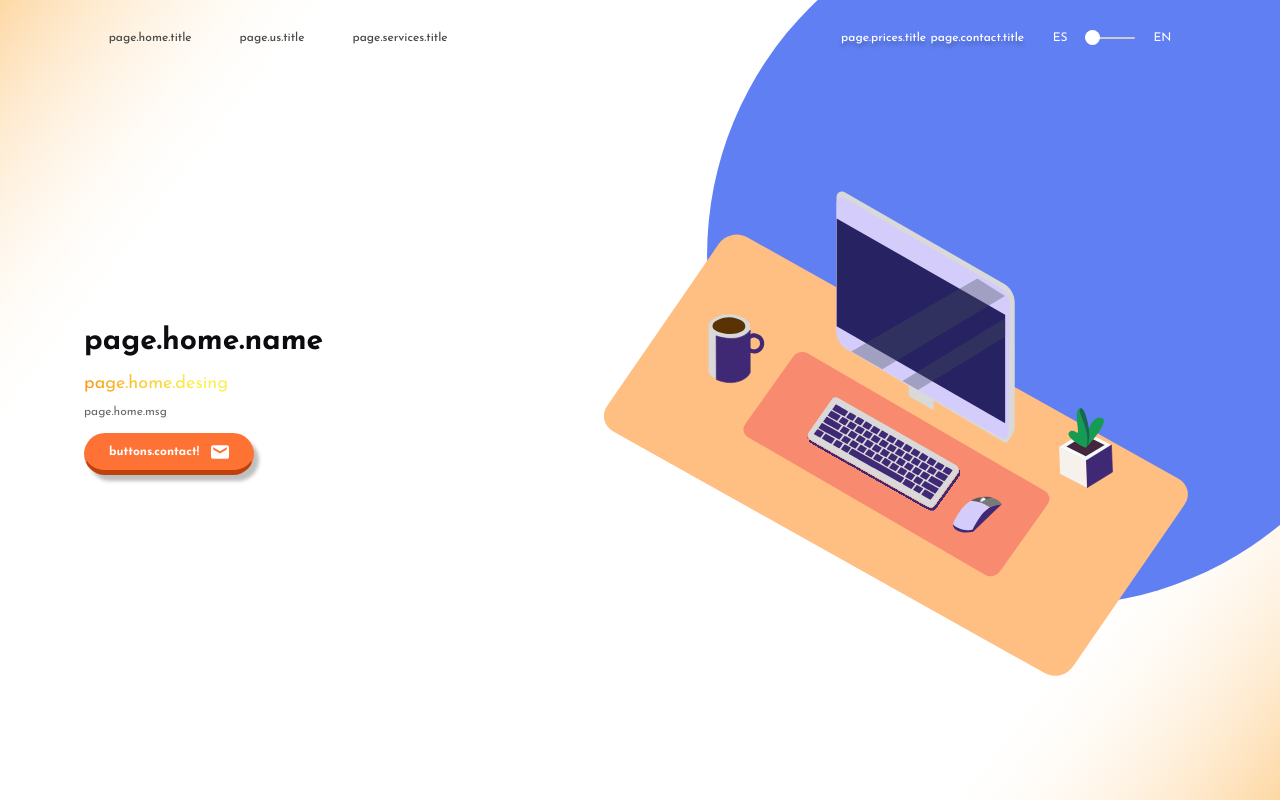
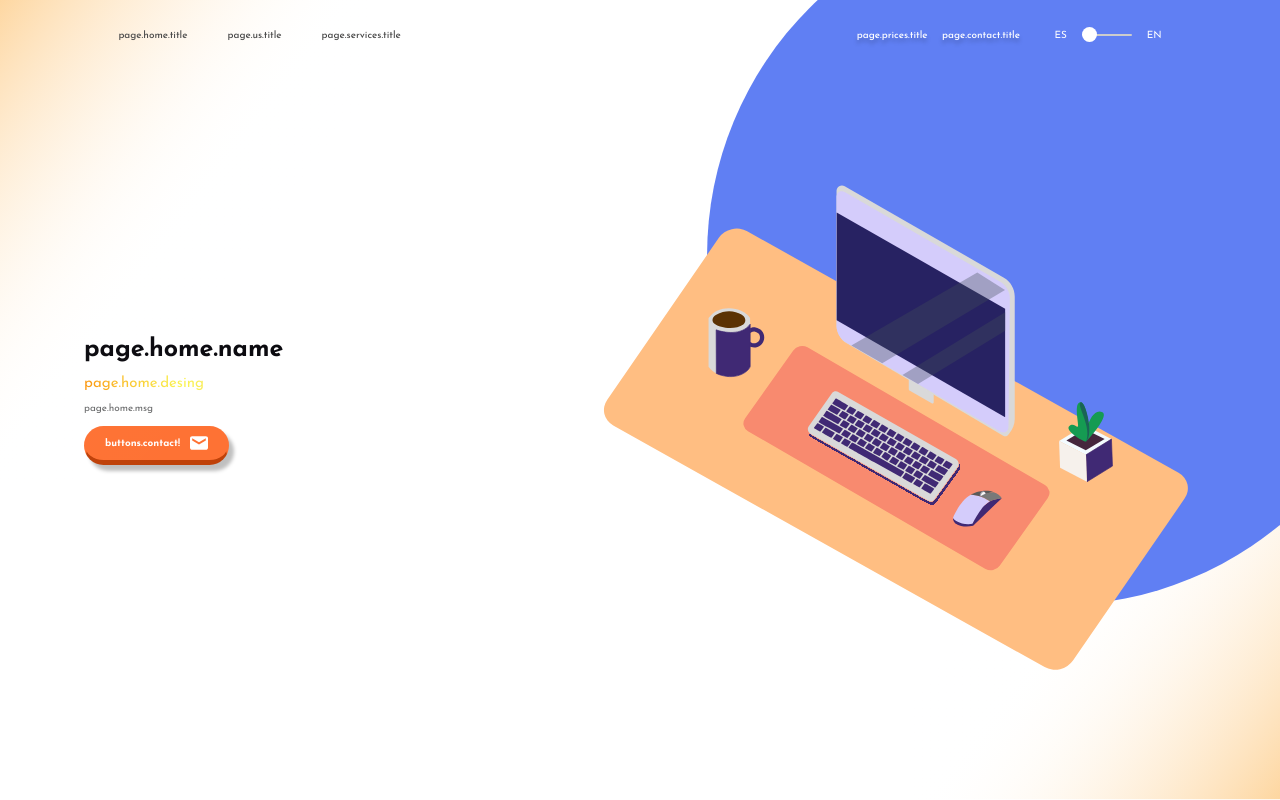
Before and after one commit to FNahuelO/porfolio-PS, a React (Vite) app: page / in a window 1280 px wide. Shown: the top 800 px of the page. Built offline with nearby package versions, Linux system fonts and the light colour scheme; what i18next-xhr-backend would draw is missing.

Commit message:
fix: font-size

```diff
--- a/src/index.css
+++ b/src/index.css
@@ -1,6 +1,6 @@
 :root {
   font-family: 'Josefin Sans';
-  font-size: 12px;
+  font-size: 10px;
   line-height: 1.5;
   font-weight: 400;
   width: 100% !important;
```
